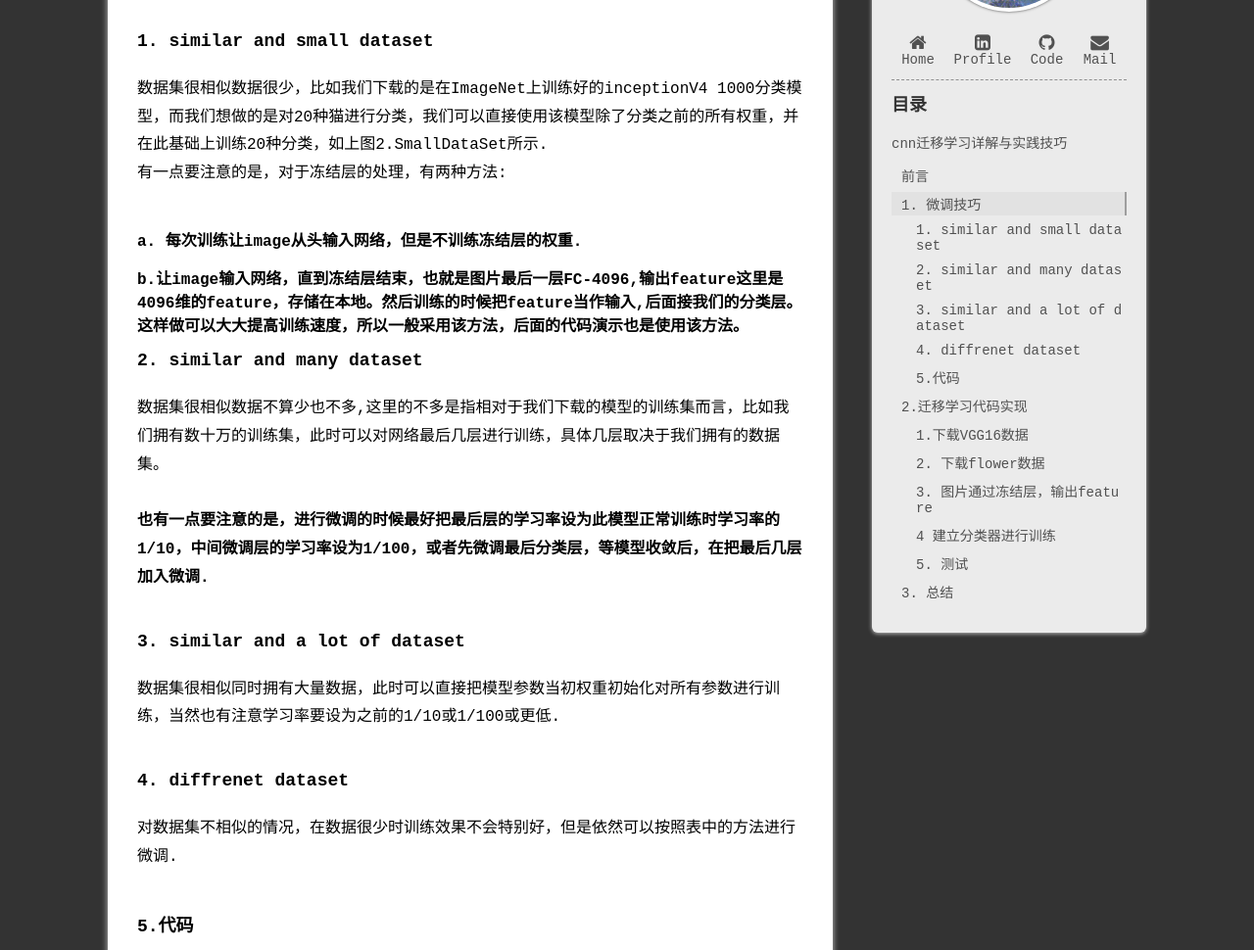
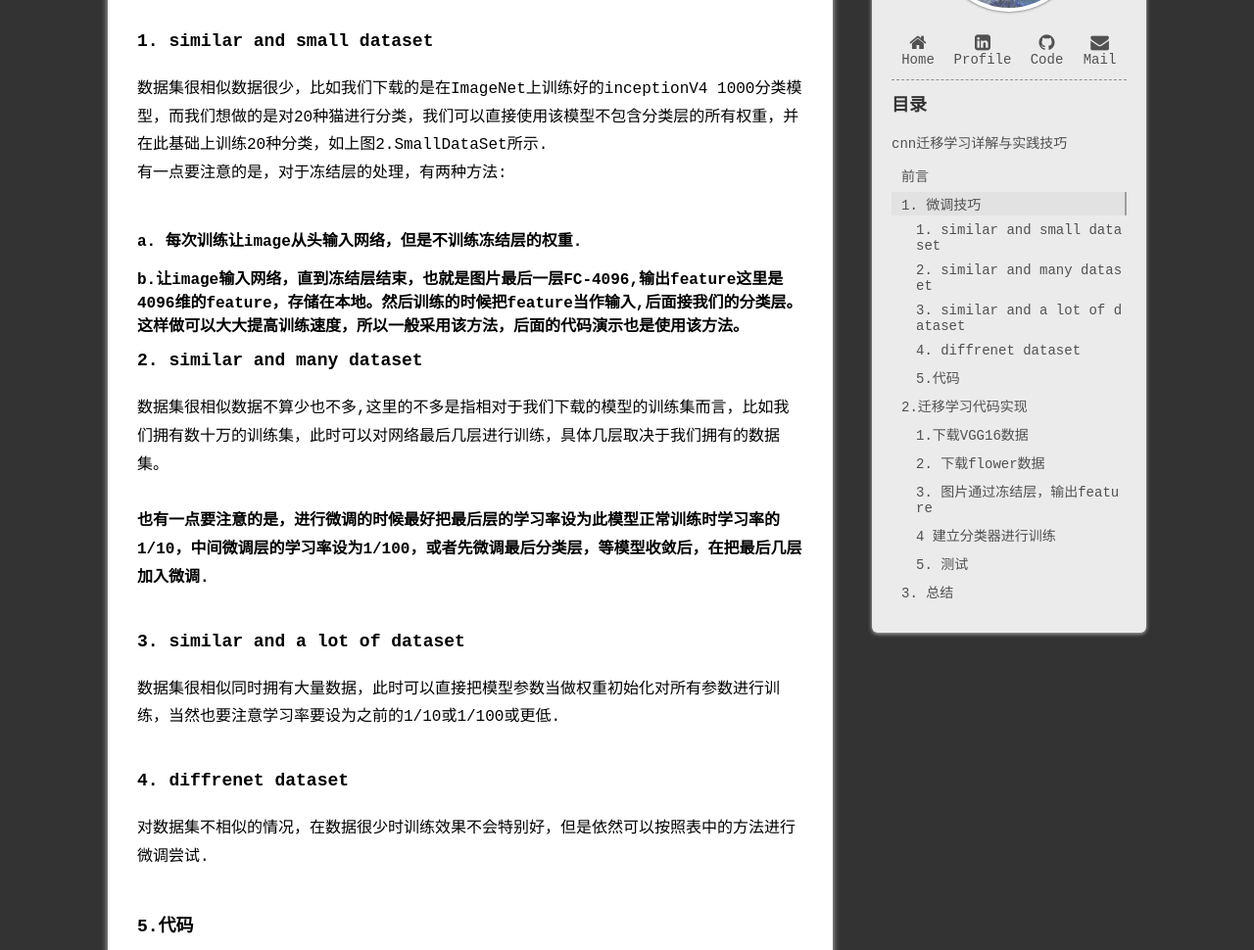
Before and after one commit to andrewhuman/andrewhuman.github.io, a Jekyll site: the page built from _posts/python/2016-12-23-transfer-learning-practice-technique.md, in a window 1280 px wide and 1400 px high, scrolled down 1227 px. Shown: the part 178-1148 px from the top of the window at 98% size. Built offline with Jekyll 4.4.1, drawn with Linux system fonts in a browser that asks for light colours; some of the changed text lies outside the part shown.

```diff
--- a/_config.yml
+++ b/_config.yml
@@ -15,7 +15,7 @@ author_info: <a href="http://andrewhuman.github.io/">andrewhuman</a>
 myblog:
   gavatar: images/2.png
   gpname: andrewhuman
-  linkedin:
+  linkedin: http://andrewhuman.github.io/resume
   github: https://github.com/andrewhuman
   email: mailto:huyouni174@gmail.com
   coverimgs: []
--- a/_posts/python/2016-12-23-transfer-learning-practice-technique.md
+++ b/_posts/python/2016-12-23-transfer-learning-practice-technique.md
@@ -21,15 +21,15 @@ description: cnn架构详解(3)
 如上表所示，对于我们能拥有的数据集大小和任务相似性，要分不同情况处理：<br>
 ![](../images/cnn_transfer_learning_freeze_layers.png)
 ### 1. similar and small dataset
-数据集很相似数据很少，比如我们下载的是在ImageNet上训练好的inceptionV4 1000分类模型，而我们想做的是对20种猫进行分类，我们可以直接使用该模型除了分类之前的所有权重，并在此基础上训练20种分类，如上图2.SmallDataSet所示.<br>有一点要注意的是，对于冻结层的处理，有两种方法:
+数据集很相似数据很少，比如我们下载的是在ImageNet上训练好的inceptionV4 1000分类模型，而我们想做的是对20种猫进行分类，我们可以直接使用该模型不包含分类层的所有权重，并在此基础上训练20种分类，如上图2.SmallDataSet所示.<br>有一点要注意的是，对于冻结层的处理，有两种方法:
 #### a. 每次训练让image从头输入网络，但是不训练冻结层的权重.
 #### b.让image输入网络，直到冻结层结束，也就是图片最后一层FC-4096,输出feature这里是4096维的feature，存储在本地。然后训练的时候把feature当作输入,后面接我们的分类层。这样做可以大大提高训练速度，所以一般采用该方法，后面的代码演示也是使用该方法。
 ### 2. similar and many dataset
 数据集很相似数据不算少也不多,这里的不多是指相对于我们下载的模型的训练集而言，比如我们拥有数十万的训练集，此时可以对网络最后几层进行训练，具体几层取决于我们拥有的数据集。<br><br>**也有一点要注意的是，进行微调的时候最好把最后层的学习率设为此模型正常训练时学习率的1/10，中间微调层的学习率设为1/100，或者先微调最后分类层，等模型收敛后，在把最后几层加入微调.**
 ### 3. similar and a lot of dataset
-数据集很相似同时拥有大量数据，此时可以直接把模型参数当初权重初始化对所有参数进行训练，当然也有注意学习率要设为之前的1/10或1/100或更低.
+数据集很相似同时拥有大量数据，此时可以直接把模型参数当做权重初始化对所有参数进行训练，当然也要注意学习率要设为之前的1/10或1/100或更低.
 ### 4. diffrenet dataset
-对数据集不相似的情况，在数据很少时训练效果不会特别好，但是依然可以按照表中的方法进行微调.
+对数据集不相似的情况，在数据很少时训练效果不会特别好，但是依然可以按照表中的方法进行微调尝试.
 ### 5.代码
 最后贴一个image直接输入网络，但只对模型部分参数进行训练的代码：
 
```
Also changed, not shown: other parts of _posts/python/2016-12-23-transfer-learning-practice-technique.md (+3 -3 lines), 5 other files.
